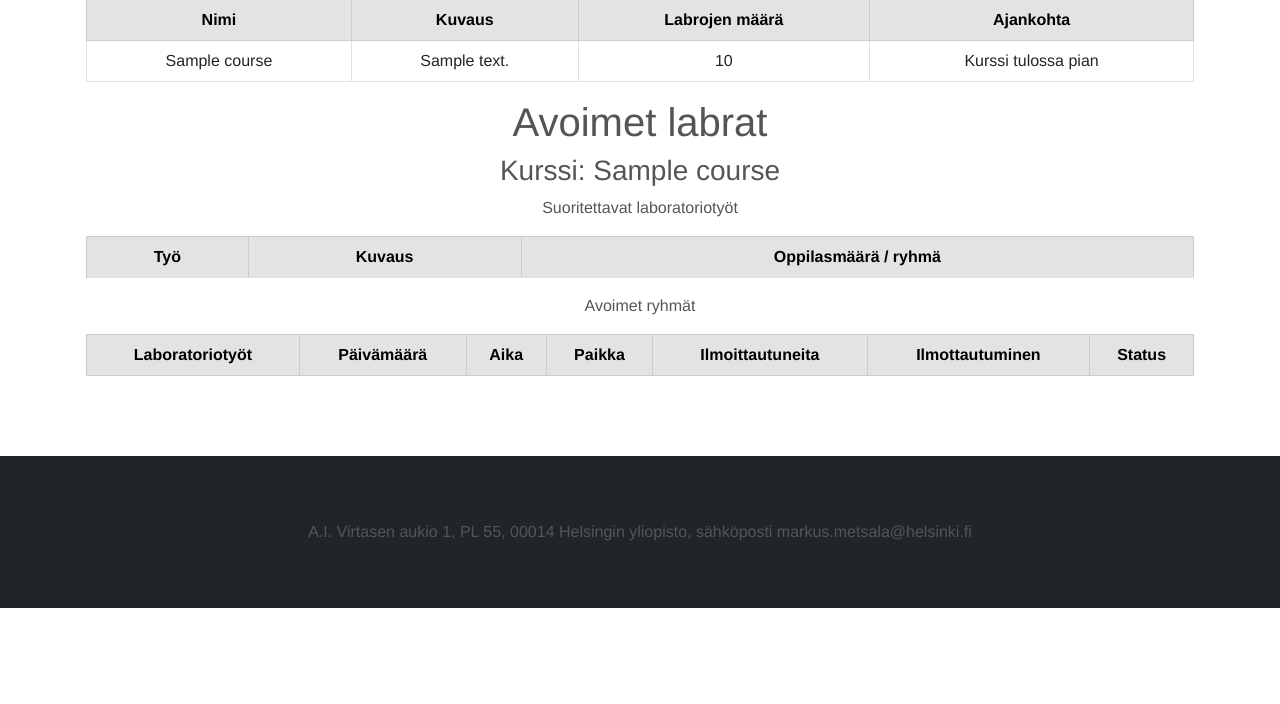
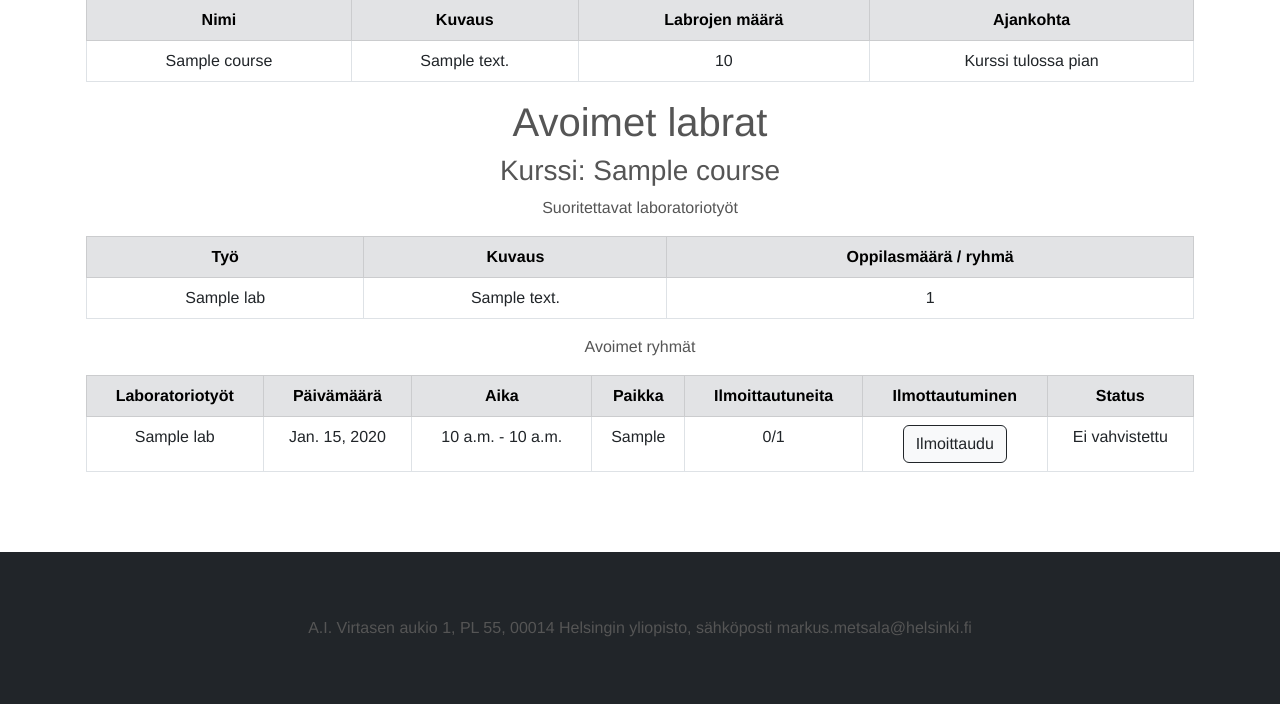
Before and after one commit to Salmela/ilmo, a Django app: page /open_labs/ in a window 1280 px wide. Shown: the part 307-1011 px from the top of the page. Before the commit the page ends 915 px from the top, so only its background shows below. Run offline with Django 4.2, Linux system fonts and the light colour scheme; tables that the repository leaves empty hold one stand-in row (values such as "Sample post"); lists and menus that the app fills with data are empty; parts of the project's set-up code (start-up, migrations or seed data) failed here and were passed over.

Commit message:
fix error not showing open labs

```diff
--- a/app/ilmoweb/templates/open_labs.html
+++ b/app/ilmoweb/templates/open_labs.html
@@ -43,7 +43,7 @@
     {% for lab in labs %}
     {% if lab.course_id == course.id %}
     <tr>
-      {% if lab.is_visible == "true" %}
+      {% if lab.is_visible == 1 %}
       <td>{{lab.name}}</td>
       <td>{{lab.description}}</td>
       <td>{{lab.max_students}}</td>
@@ -71,7 +71,7 @@
    {% if lab.course_id == course.id %}
     {% for lab_group in lab_groups %}
      {% if lab_group.lab_id == lab.id %}
-      {% if lab.is_visible == "true" %}
+      {% if lab.is_visible == 1 %}
        {% if lab_group.status != 0 %}
         <tr>
           <td>{{lab.name}}</td>
```
